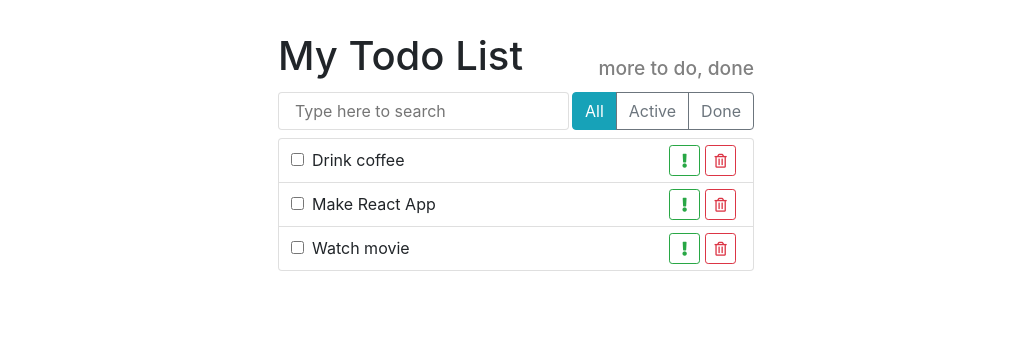
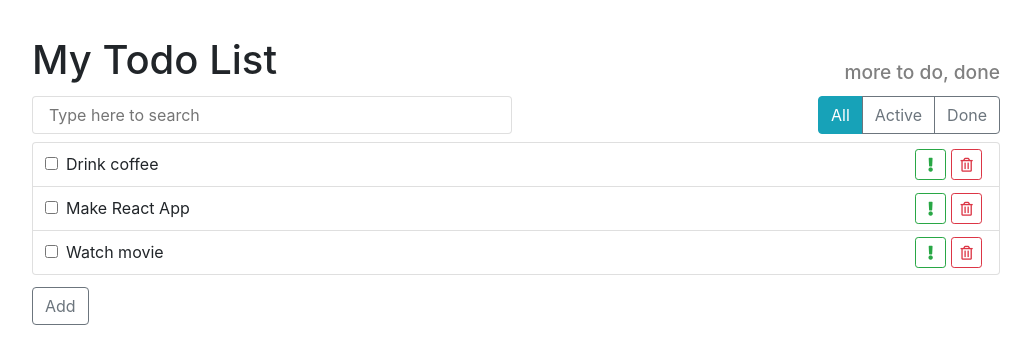
Before and after one commit to Irina-Dovgyalo/todo, a React (Create React App) app: page / in a window 1280 px wide. Shown: the top 364 px of the page, without its empty margins (124-1155 px from the left). Built offline with nearby package versions, Linux system fonts and the light colour scheme.

Commit message:
feat: add AddForm component and function addItem

```diff
--- a/package.json
+++ b/package.json
@@ -5,7 +5,8 @@
   "dependencies": {
     "react": "^16.8.4",
     "react-dom": "^16.8.4",
-    "react-scripts": "2.1.8"
+    "react-scripts": "2.1.8",
+    "shortid": "^2.2.14"
   },
   "scripts": {
     "start": "react-scripts start",
--- a/src/App.css
+++ b/src/App.css
@@ -1,6 +1,7 @@
 .todo-app {
     margin: 2rem auto 0 auto;
-    max-width: 500px;
+    max-width: 1000px;
+    padding: .25rem;
   }
 
 .search-filter-panel {
@@ -8,3 +9,8 @@
   justify-content: space-between;
   padding: .25rem .75rem;
 }
+
+.search-form {
+  display: flex;
+  flex-wrap: nowrap;
+}
--- a/src/App.js
+++ b/src/App.js
@@ -3,6 +3,8 @@ import TodoList from './components/TodoList/TodoList';
 import AppHeader from './components/AppHeader/AppHeader';
 import SearchPanel from './components/SearchPanel/SearchPanel';
 import ItemStatusFilter from './components/ItemStatusFilter/ItemStatusFilter';
+import AddForm from './components/AddForm/AddForm';
+import shortId from 'shortid';
 import './App.css';
 
 
@@ -28,6 +30,23 @@ export default class App extends Component {
     })
   }
 
+  addItem = (text) => {
+      const newTodo = {
+        label: text,
+        important: false,
+        id: shortId.generate()
+      };
+      this.setState(({todoData}) => {
+      const newArr = [
+        ...todoData,
+        newTodo
+      ];
+      return {
+        todoData: newArr
+      }
+    })
+  }
+
   render(){
     return (
       <div className='todo-app'>
@@ -37,6 +56,7 @@ export default class App extends Component {
           <ItemStatusFilter />
         </div>
         <TodoList todos={this.state.todoData} onDeleted={this.deleteItem} />
+        <AddForm onAdded={this.addItem}/>
       </div>
     );
   }
--- /dev/null
+++ b/src/components/AddForm/AddForm.css
@@ -0,0 +1,4 @@
+.add-form {
+    margin-top: 0.25rem;
+    padding: .25rem .75rem;
+}
--- /dev/null
+++ b/src/components/AddForm/AddForm.js
@@ -0,0 +1,12 @@
+import React, { Component } from 'react';
+import './AddForm.css';
+
+export default class AddForm extends Component {
+    render() {
+        return(
+            <div className='add-form'>
+                <button onClick={() => this.props.onAdded('add item')} className='btn btn-outline-secondary'>Add</button>
+            </div>
+        )
+    }
+}
--- a/src/components/SearchPanel/SearchPanel.css
+++ b/src/components/SearchPanel/SearchPanel.css
@@ -1,5 +1,5 @@
 .search-input {
-    width: auto;
+    max-width: 30rem;
     flex-grow: 1;
     margin-right: 3px;
     padding: 0.25rem 1rem;
```
Also changed, not shown: 1 other file (tests, documents, lock files or other folders).
